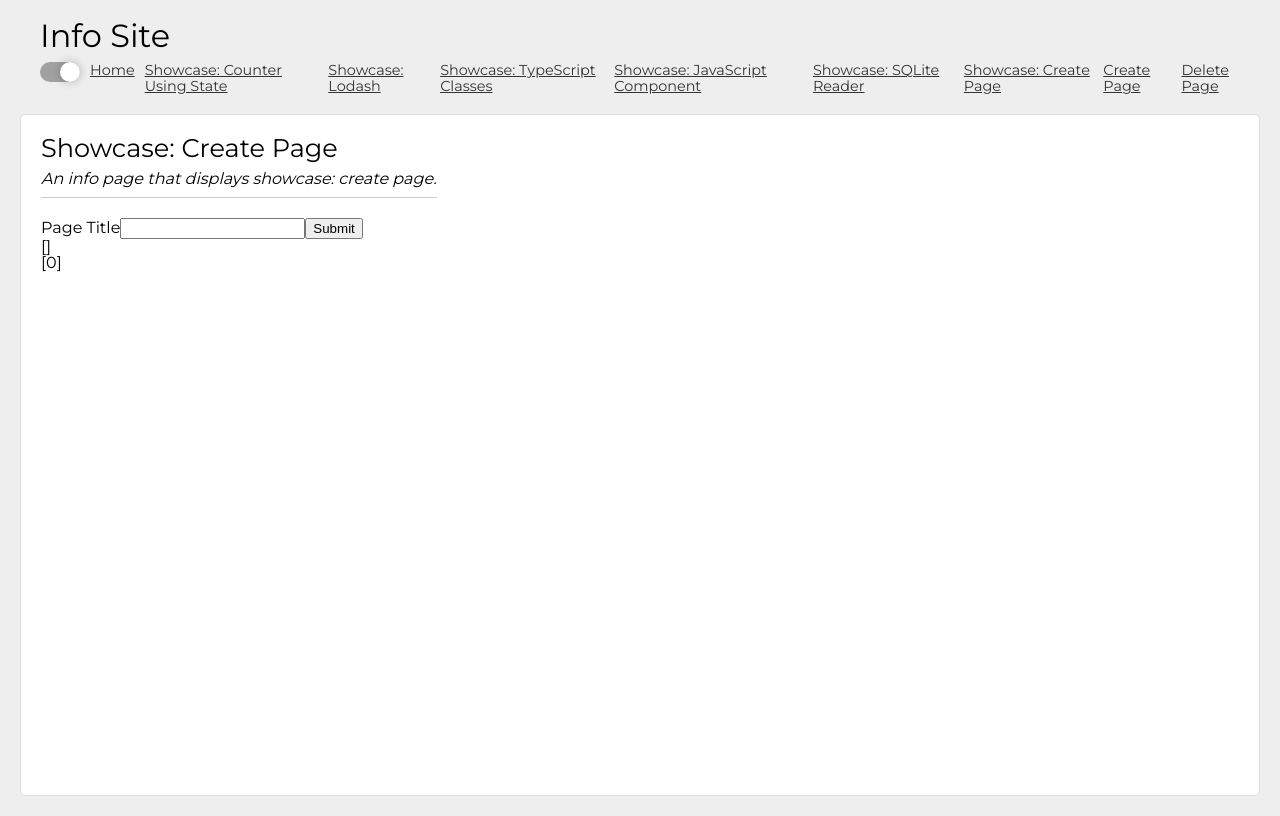
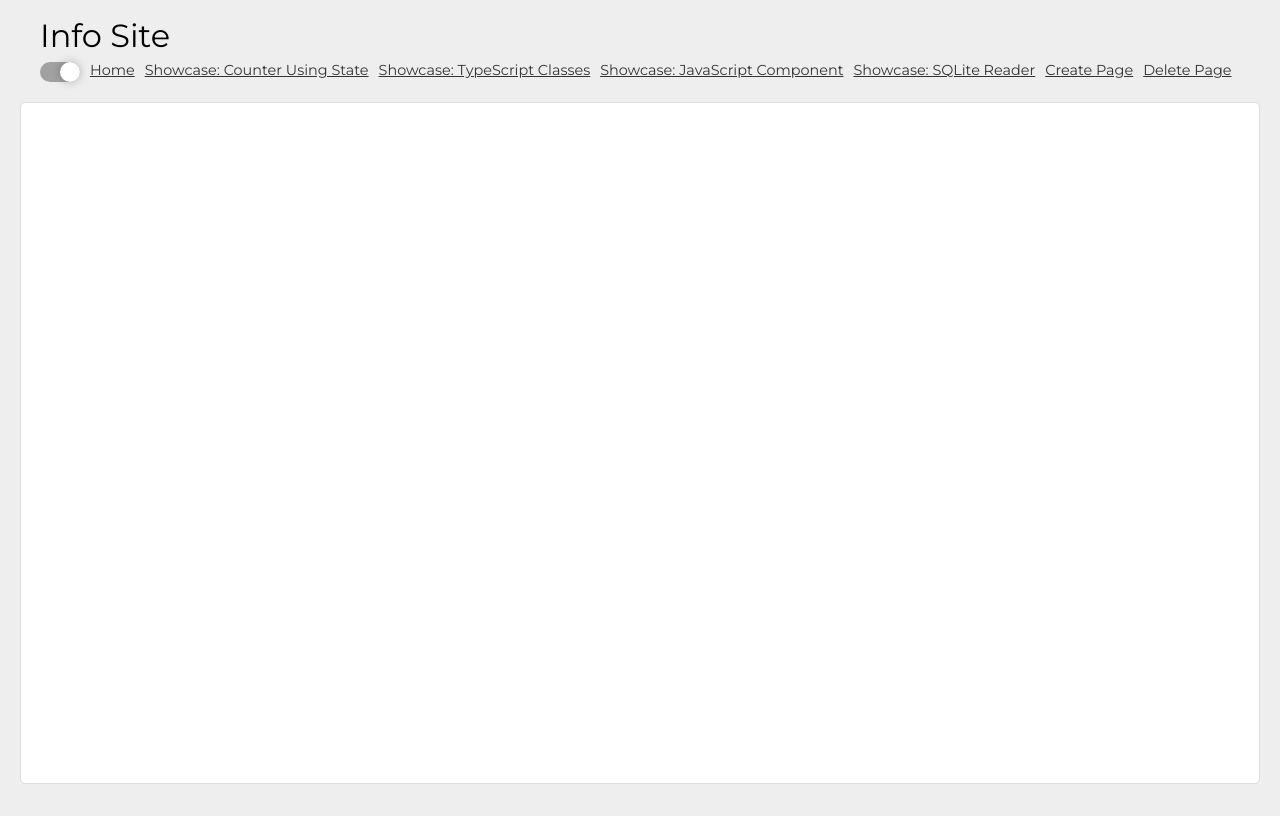
Before and after one commit to Entwickler-Club/dpodreact, a React (Create React App) app: page /showcaseCreatePage in a window 1280 px wide. Built offline with nearby package versions, Linux system fonts and the light colour scheme.

Commit message:
delete extra pages

```diff
--- a/src/system/components/PageShowcaseCreatePage.tsx
+++ /dev/null
@@ -1,40 +0,0 @@
-import { useState, useEffect } from 'react';
-import '../styles/showcaseCreatePage.scss';
-
-function PageShowcaseCreatePage() {
-	const [pageTitle, setPageTitle] = useState('');
-	const [records, setRecords] = useState<any[]>([]);
-	useEffect(() => {
-		console.log(records);
-	}, []);
-	const createPage = () => {
-		const requestOptions = {
-			method: 'POST',
-			headers: { 'Content-Type': 'application/json' },
-			body: JSON.stringify({ pageTitle })
-		};
-		fetch('http://localhost:5001/createPage', requestOptions)
-			.then(response => response.json())
-			.then((data: any) => setRecords([...data.records]));
-	}
-
-	const onPageTitleChange = (event: any) => {
-		setPageTitle(event.target.value);
-	}
-
-	return (
-		<div className="page page_showcaseCreatePage">
-			<h2 className="title">Showcase: Create Page</h2>
-			<p className="description">An info page that displays showcase: create page.</p>
-			<form>
-				<label htmlFor="pageTitle">Page Title</label>
-				<input type="text" value={pageTitle} onChange={onPageTitleChange} id="pageTitle" />
-				<button type="button" onClick={() => createPage()}>Submit</button>
-			</form>
-			<div>[{pageTitle}]</div>
-			<div>[{records.length}]</div>
-		</div>
-	)
-}
-
-export default PageShowcaseCreatePage;
--- a/src/system/components/PageShowcaseLodash.tsx
+++ /dev/null
@@ -1,14 +0,0 @@
-import '../styles/showcaseLodash.scss';
-
-function PageShowcaseLodash() {
-
-	return (
-		<div className="page page_showcaseLodash">
-			<h2 className="title">Showcase Lodash</h2>
-			<p className="description">An info page that displays showcase lodash.</p>
-			<p className="message">Welcome to this page.</p>
-		</div>
-	)
-}
-
-export default PageShowcaseLodash;
--- a/src/system/components/Site.tsx
+++ b/src/system/components/Site.tsx
@@ -7,11 +7,9 @@ import PageHome from '../../custom/components/PageHome';
 
 // DYNAMIC_CODE_AREA: loadPageComponentLines
 import PageShowcaseCounterUsingState from './PageShowcaseCounterUsingState'; // ::showcaseCounterUsingState
-import PageShowcaseLodash from './PageShowcaseLodash'; // ::showcaseLodash
 import PageShowcaseTypeScriptClasses from './PageShowcaseTypeScriptClasses';// ::showcaseTypeScriptClasses
 import PageShowcaseJavaScriptComponent from './PageShowcaseJavaScriptComponent';// ::showcaseJavaScriptComponent
 import PageShowcaseSQLiteReader from './PageShowcaseSQLiteReader';// ::showcaseSQLiteReader
-import PageShowcaseCreatePage from './PageShowcaseCreatePage';// ::showcaseCreatePage
 import PageCreatePage from './PageCreatePage';// ::createPage
 import PageDeletePage from './PageDeletePage';// ::deletePage
 
@@ -47,11 +45,9 @@ function Site() {
 							<>
 {/* DYNAMIC_JSX_AREA: linkPageComponentLines */}
 <li><Link to='/showcaseCounterUsingState'>Showcase: Counter Using State</Link></li> {/* ::showcaseCounterUsingState */}
-<li><Link to='/showcaseLodash'>Showcase: Lodash</Link></li> {/* ::showcaseLodash */}
 <li><Link to='/showcaseTypeScriptClasses'>Showcase: TypeScript Classes</Link></li>{/* ::showcaseTypeScriptClasses */}
 <li><Link to='/showcaseJavaScriptComponent'>Showcase: JavaScript Component</Link></li>{/* ::showcaseJavaScriptComponent */}
 <li><Link to='/showcaseSQLiteReader'>Showcase: SQLite Reader</Link></li>{/* ::showcaseSQLiteReader */}
-<li><Link to='/showcaseCreatePage'>Showcase: Create Page</Link></li>{/* ::showcaseCreatePage */}
 <li><Link to='/createPage'>Create Page</Link></li>{/* ::createPage */}
 <li><Link to='/deletePage'>Delete Page</Link></li>{/* ::deletePage */}
 							</>
@@ -66,11 +62,9 @@ function Site() {
 						</Route>
 {/* DYNAMIC_JSX_AREA: routePageComponentLines */}
 <Route path='/showcaseCounterUsingState'><PageShowcaseCounterUsingState /></Route> {/* ::showcaseCounterUsingState */}
-<Route path='/showcaseLodash'><PageShowcaseLodash /></Route> {/* ::showcaseLodash */}
 <Route path='/showcaseTypeScriptClasses'><PageShowcaseTypeScriptClasses /></Route>{/* ::showcaseTypeScriptClasses */}
 <Route path='/showcaseJavaScriptComponent'><PageShowcaseJavaScriptComponent /></Route>{/* ::showcaseJavaScriptComponent */}
 <Route path='/showcaseSQLiteReader'><PageShowcaseSQLiteReader /></Route>{/* ::showcaseSQLiteReader */}
-<Route path='/showcaseCreatePage'><PageShowcaseCreatePage /></Route>{/* ::showcaseCreatePage */}
 <Route path='/createPage'><PageCreatePage /></Route>{/* ::createPage */}
 <Route path='/deletePage'><PageDeletePage /></Route>{/* ::deletePage */}
 					</Switch>
--- a/src/system/styles/showcaseCreatePage.scss
+++ /dev/null
@@ -1,5 +0,0 @@
-.page_showcaseCreatePage {
-    .message {
-        font-style: italic;
-    }
-}
--- a/src/system/styles/showcaseLodash.scss
+++ /dev/null
@@ -1,8 +0,0 @@
-@use 'partials/variables' as basic;
-
-.page_showcaseLodash {
-    .message {
-        font-style: italic;
-        color: basic.$basicFontColor;
-    }
-}
```
